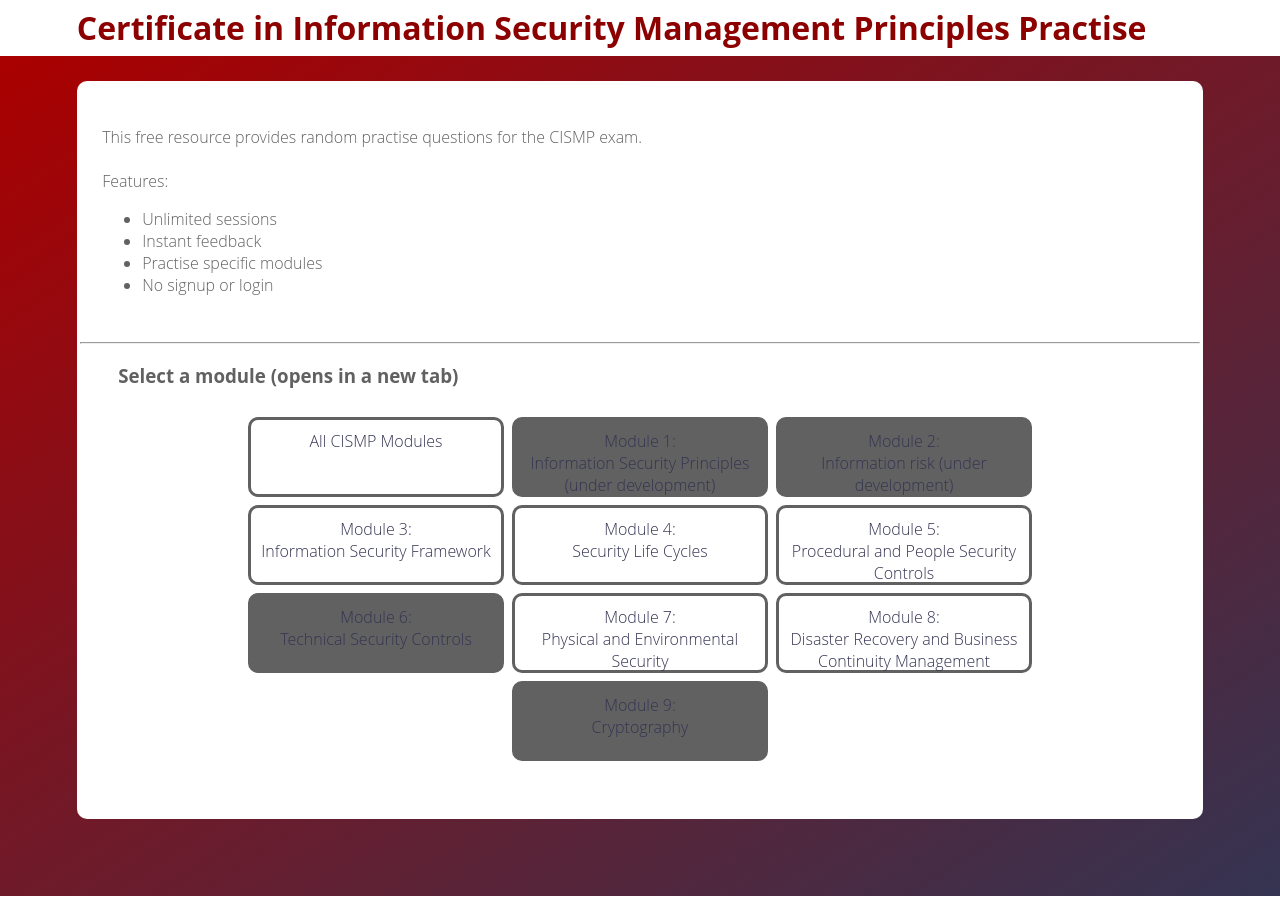
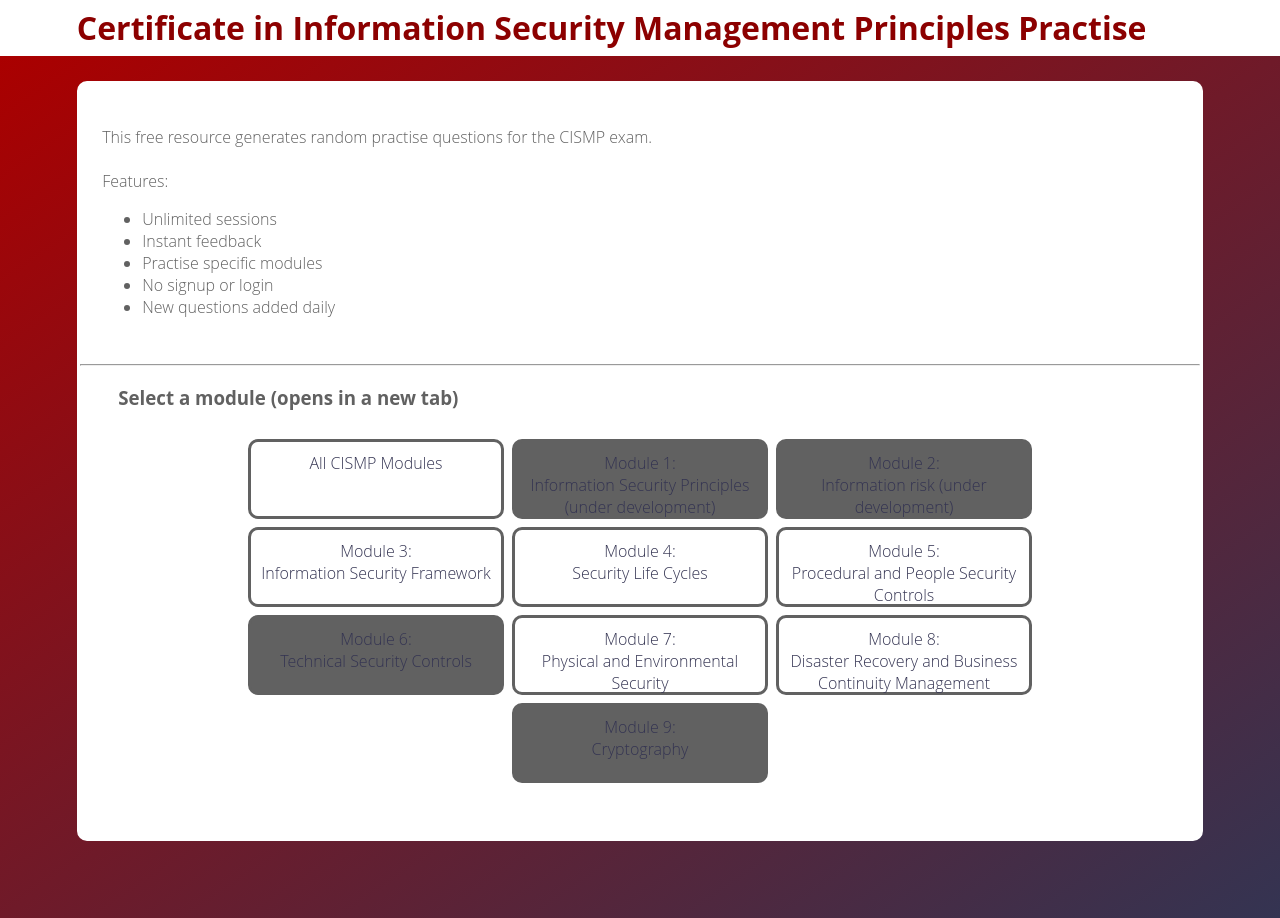
Before and after one commit to devjolt/cismp, a Python web app: template templates/cismp/home.html in a window 1280 px wide. Before the commit the page ends 896 px from the top, so only its background shows below. Run offline with Jinja, Linux system fonts and the light colour scheme; the template is opened without the code that fills it, so the values that code supplies are empty; some libraries are stand-ins or nearby versions.

Commit message:
altered home

```diff
--- a/templates/cismp/home.html
+++ b/templates/cismp/home.html
@@ -3,7 +3,7 @@
 {% block content %}
 <div class='home-inner'>
     <div class =  'introduction'>
-        <div>This free resource provides random practise questions for the CISMP exam.</div>
+        <div>This free resource generates random practise questions for the CISMP exam.</div>
         <br>
         <div>Features:</div>
         <ul>
@@ -11,8 +11,9 @@
             <li>Instant feedback</li>
             <li>Practise specific modules</li>
             <li>No signup or login</li>
+            <li>New questions added daily</li>
         </ul>
-
+    <div></div>
     </div>
     </div>
     <hr>
```
